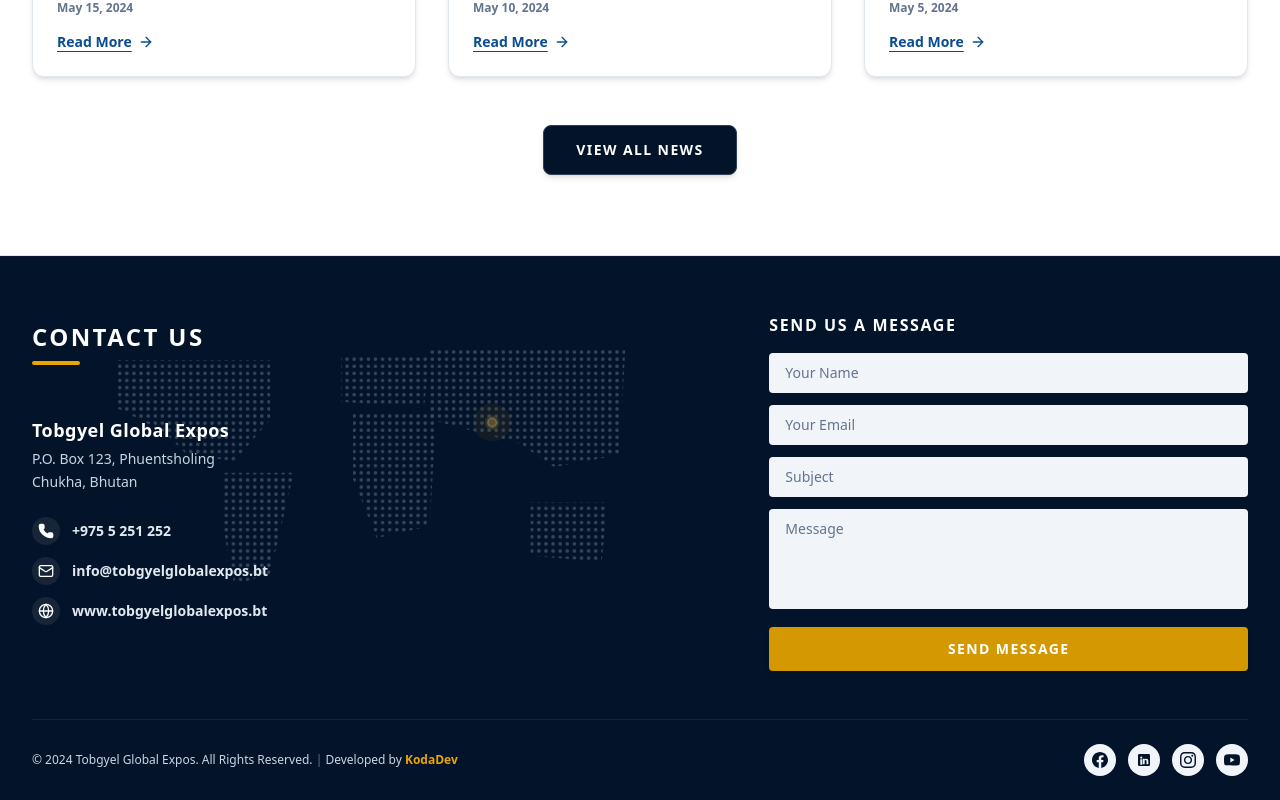
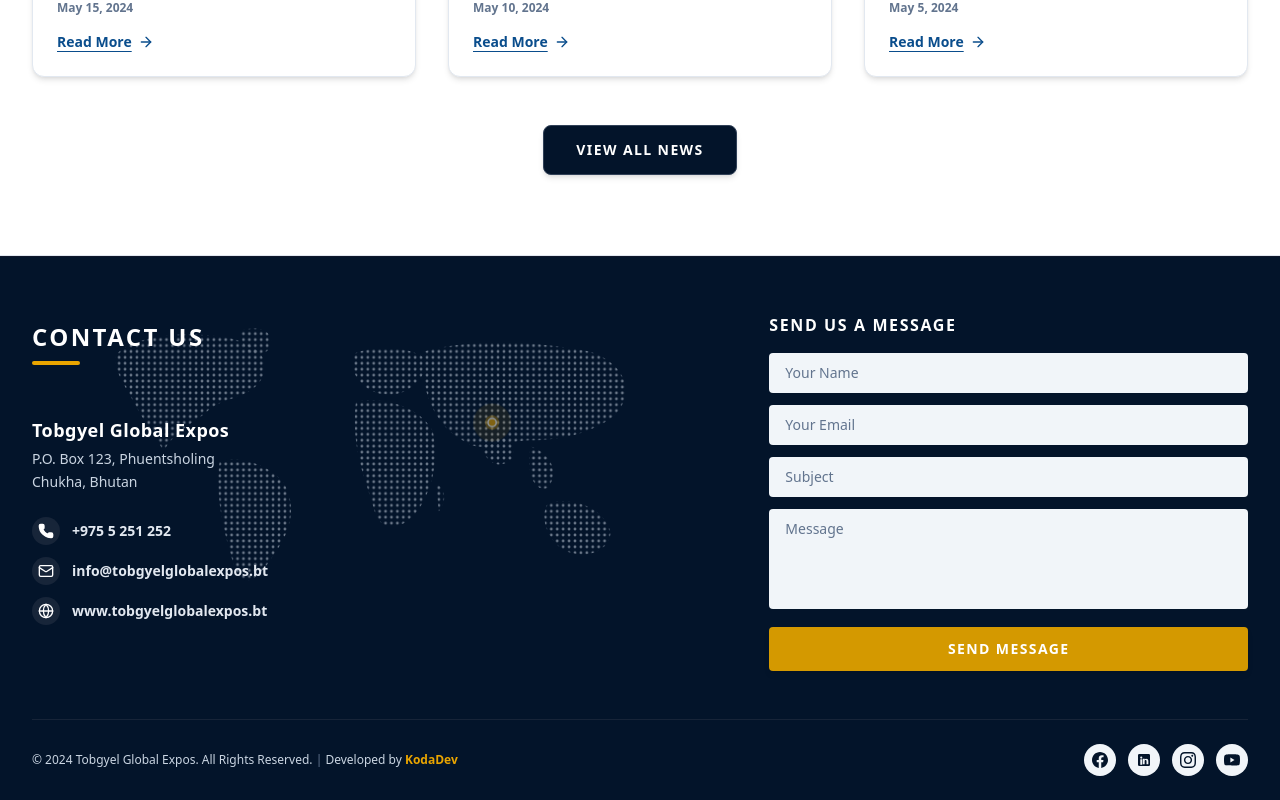
Before and after one commit to guruwangchuk7/Tobgyel-GlobalExpos, a Next.js app: page / in a window 1280 px wide. Shown: the part 3098-3898 px from the top of the page. Built offline with nearby package versions, Linux system fonts and the light colour scheme.

Commit message:
Replace straight polygon boxes with realistic organic curved continent paths for Dotted World Map matrix

```diff
--- a/app/components/Footer.tsx
+++ b/app/components/Footer.tsx
@@ -16,35 +16,44 @@
           <div className="lg:col-span-7 space-y-6 relative min-h-[320px] flex flex-col justify-between py-2">
 
             {/* Dotted World Map Matrix Overlay matching user screenshot */}
-            <div className="absolute inset-0 opacity-40 pointer-events-none -z-10 flex items-center justify-center overflow-hidden">
+            <div className="absolute inset-0 opacity-55 pointer-events-none -z-10 flex items-center justify-center overflow-hidden">
               <svg
                 viewBox="0 0 1000 500"
-                className="w-full h-full text-slate-400 fill-current"
+                className="w-full h-full text-slate-300"
                 preserveAspectRatio="xMidYMid meet"
               >
                 <defs>
-                  <pattern id="worldMapDotGrid" x="0" y="0" width="12" height="12" patternUnits="userSpaceOnUse">
-                    <circle cx="6" cy="6" r="3" fill="#94A3B8" opacity="0.9" />
+                  <pattern id="worldMapDotGrid" x="0" y="0" width="10" height="10" patternUnits="userSpaceOnUse">
+                    <circle cx="5" cy="5" r="2.4" fill="#CBD5E1" opacity="0.95" />
                   </pattern>
                 </defs>
 
-                {/* Dotted Continent Shapes Matrix */}
+                {/* Organic Curved Continent Shapes Filled with Dot Matrix */}
                 <g fill="url(#worldMapDotGrid)">
-                  {/* North America */}
-                  <path d="M 60,80 L 320,80 L 320,180 L 260,250 L 180,240 L 140,200 L 60,160 Z" />
+                  {/* North America & Greenland */}
+                  <path d="M 60,70 C 90,40 160,30 240,40 C 300,50 330,80 300,120 C 270,150 240,140 210,170 C 180,190 150,210 140,235 C 130,210 110,190 95,160 C 80,130 50,90 60,70 Z" />
+                  <path d="M 270,30 C 300,20 330,30 320,60 C 300,80 270,70 270,30 Z" />
+
                   {/* South America */}
-                  <path d="M 240,270 L 360,270 L 320,440 L 260,460 L 240,360 Z" />
+                  <path d="M 235,250 C 275,240 325,260 345,290 C 365,330 355,370 325,410 C 300,450 275,470 260,430 C 245,380 225,310 235,250 Z" />
+
                   {/* Europe */}
-                  <path d="M 440,70 L 590,70 L 580,160 L 440,150 Z" />
-                  {/* Africa */}
-                  <path d="M 460,170 L 600,170 L 590,360 L 500,380 L 460,280 Z" />
-                  {/* Asia */}
-                  <path d="M 590,60 L 920,60 L 910,240 L 800,260 L 740,220 L 590,180 Z" />
-                  {/* Australia & Oceania */}
-                  <path d="M 760,320 L 890,320 L 880,420 L 760,410 Z" />
+                  <path d="M 460,70 C 490,55 550,55 580,75 C 590,95 570,125 540,135 C 500,145 470,125 460,95 Z" />
+
+                  {/* Africa & Madagascar */}
+                  <path d="M 465,150 C 515,140 575,160 595,200 C 605,250 595,300 565,340 C 535,370 505,370 495,330 C 485,290 455,230 465,150 Z" />
+                  <path d="M 600,290 C 615,290 620,320 605,335 Z" />
+
+                  {/* Asia & Indian Subcontinent */}
+                  <path d="M 580,65 C 650,45 760,45 860,65 C 920,85 940,135 900,175 C 860,205 810,215 760,215 C 720,215 675,240 645,215 C 605,195 570,135 580,65 Z" />
+                  <path d="M 680,215 C 710,205 740,215 730,245 C 710,265 690,255 680,235 Z" />
+                  <path d="M 760,225 C 790,235 810,265 790,295 C 770,305 750,275 760,225 Z" />
+
+                  {/* Australia & Indonesia */}
+                  <path d="M 790,320 C 835,310 885,330 895,370 C 895,400 855,420 815,400 C 785,380 775,340 790,320 Z" />
                 </g>
 
-                {/* Glowing Gold Pin on Bhutan (Approx 700, 185) */}
+                {/* Glowing Gold Pin on Bhutan (Approx 695, 185) */}
                 <g transform="translate(695, 185)">
                   <circle r="18" fill="#EAA500" className="animate-ping opacity-75" />
                   <circle r="12" fill="#EAA500" opacity="0.5" />
```
